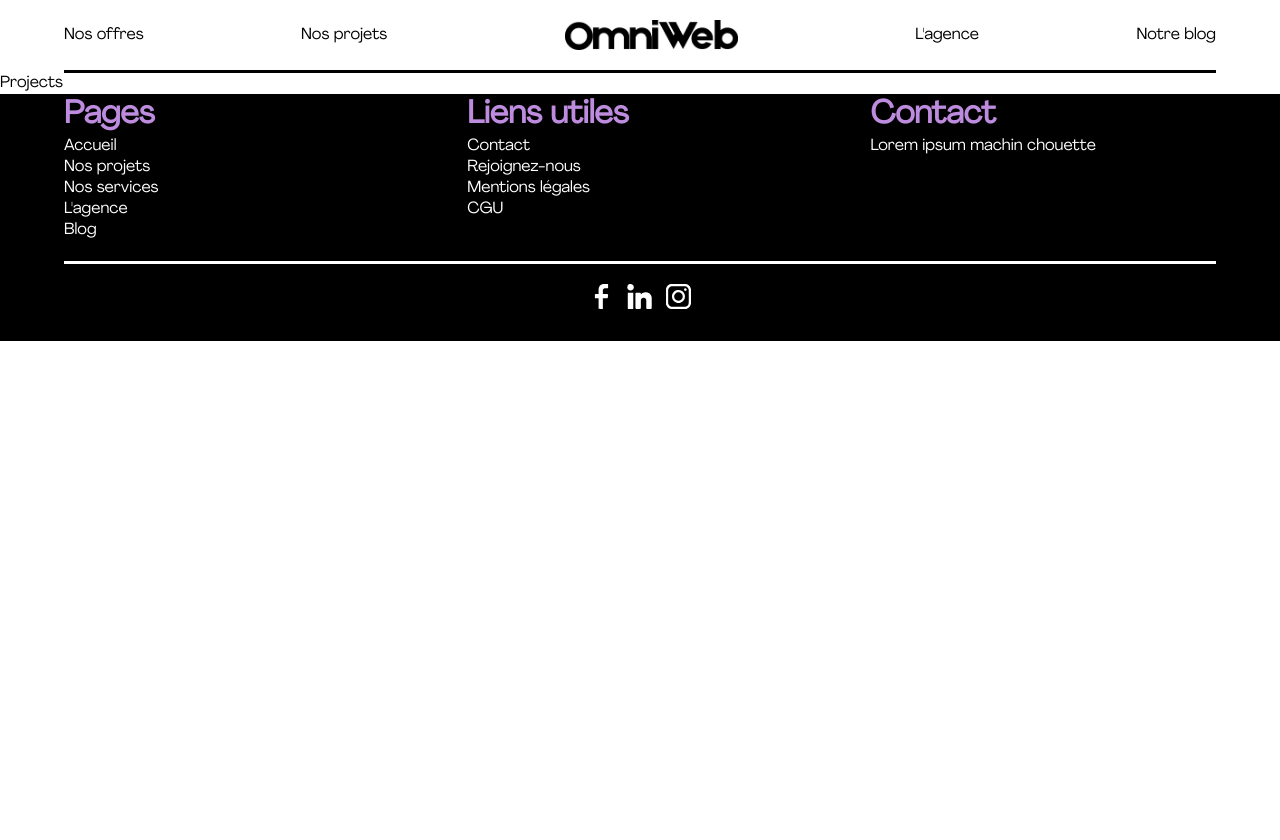
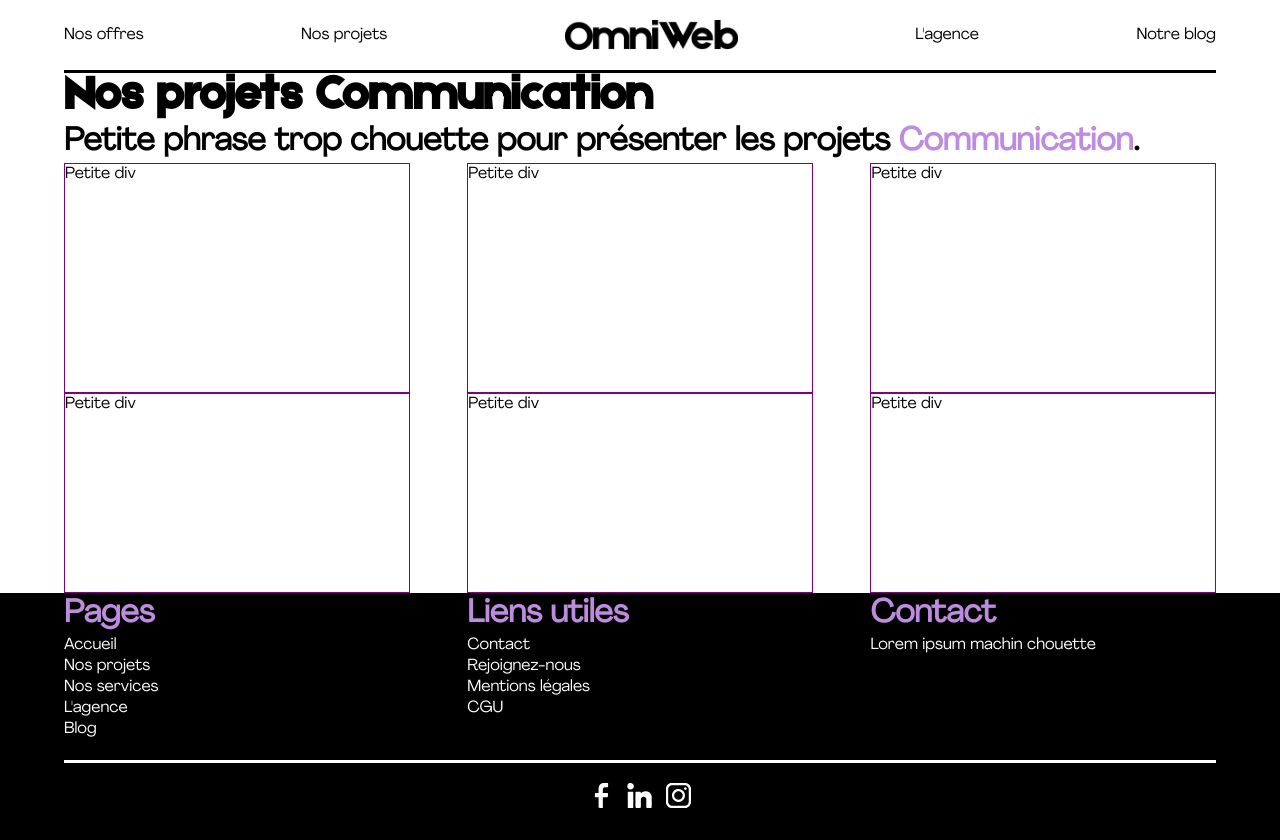
Before and after one commit to traccoenlea/omniweb, a React (Create React App) app: page /projets in a window 1280 px wide. Before the commit the page ends 800 px from the top, so only its background shows below. Built offline with nearby package versions, Linux system fonts and the light colour scheme.

Commit message:
starting the projects page skeleton

```diff
--- a/src/components/pages/Projects.js
+++ b/src/components/pages/Projects.js
@@ -1,5 +1,50 @@
 import React from "react";
 
 export const Projects = () => {
-  return <div>Projects</div>;
+  return (
+    <div className="appContainer">
+      <h1>Nos projets Communication</h1>
+      <h2>
+        Petite phrase trop chouette pour présenter les projets{" "}
+        <span className="color">Communication</span>.
+      </h2>
+
+      <div className="flex flexc ">
+        <div className="flex jcb">
+          <div
+            style={{
+              border: "1px solid purple",
+              width: "30%",
+              aspectRatio: "3/2",
+            }}
+          >
+            Petite div
+          </div>
+          <div style={{ border: "1px solid purple", width: "30%" }}>
+            Petite div
+          </div>{" "}
+          <div style={{ border: "1px solid purple", width: "30%" }}>
+            Petite div
+          </div>
+        </div>
+        <div className="flex jcb">
+          <div
+            style={{
+              border: "1px solid purple",
+              width: "30%",
+              height: "200px",
+            }}
+          >
+            Petite div
+          </div>
+          <div style={{ border: "1px solid purple", width: "30%" }}>
+            Petite div
+          </div>{" "}
+          <div style={{ border: "1px solid purple", width: "30%" }}>
+            Petite div
+          </div>
+        </div>
+      </div>
+    </div>
+  );
 };
```
